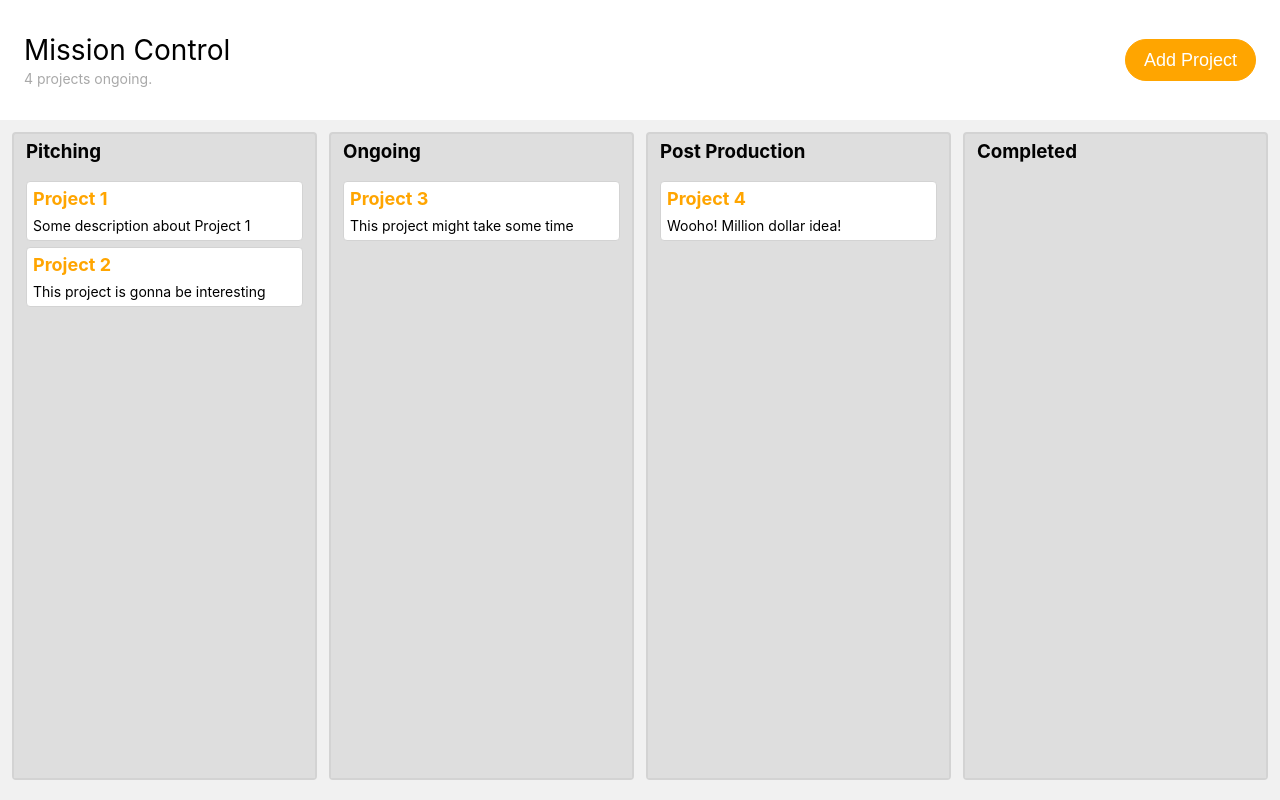
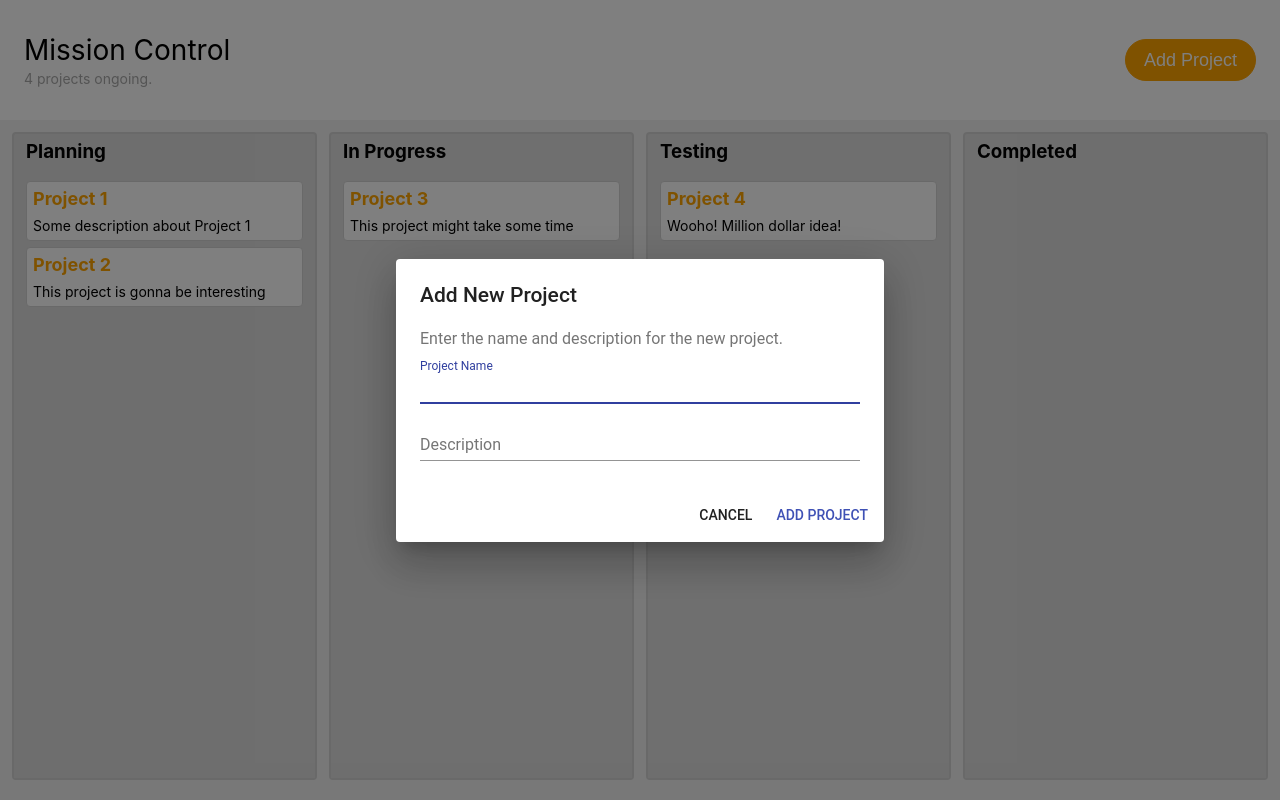
Before and after one commit to Ashu0039/kanbanboard, a React (Create React App) app: page / in a window 1280 px wide. Both pictures are taken after a click on the button "Add Project". Built offline with nearby package versions, Linux system fonts and the light colour scheme.

Commit message:
Adding component to Add Project

```diff
--- a/src/App.js
+++ b/src/App.js
@@ -5,6 +5,7 @@ import Snackbar from '@material-ui/core/Snackbar';
 import Header from './components/Header';
 import KanbanBoard from './components/KanbanBoard';
 import initialData from './initialData';
+import AddProject from './components/AddProject';
 
 const AppContainer = styled.div`
   width: 100%;
@@ -18,6 +19,7 @@ class App extends Component {
     ...initialData,
     showToast: false,
     toastMessage: '',
+    addProject: false,
   }
 
   updateStage = (stageId, newStage) => {
@@ -29,6 +31,15 @@ class App extends Component {
     this.setState({ stages: updatedStages });
   }
 
+  addNewProject = ({ projectName, description }) => {
+    console.log('add new project --> ', projectName, description);
+    this.closeAddProject();
+  }
+
+  openAddProject = () =>  this.setState({ addProject: true })
+
+  closeAddProject = () => this.setState({ addProject: false })
+
   showToastMessage = (message) => {
     this.setState({ showToast: true, toastMessage: message });
   }
@@ -38,7 +49,9 @@ class App extends Component {
   render() {
     return (
       <AppContainer>
-        <Header />
+        <Header
+          openAddProject={this.openAddProject}
+        />
         <KanbanBoard
           data={this.state}
           updateStage={this.updateStage}
@@ -54,6 +67,11 @@ class App extends Component {
           message={this.state.toastMessage}
           onClose={this.hideToastMessage}
         />
+        <AddProject
+          showAddProject={this.state.addProject}
+          onCancel={this.closeAddProject}
+          onSubmit={this.addNewProject}
+        />
       </AppContainer>
     );
   }
--- /dev/null
+++ b/src/components/AddProject.jsx
@@ -0,0 +1,102 @@
+import React, { Component } from 'react';
+import PropTypes from 'prop-types';
+import Button from '@material-ui/core/Button';
+import TextField from '@material-ui/core/TextField';
+import Dialog from '@material-ui/core/Dialog';
+import DialogActions from '@material-ui/core/DialogActions';
+import DialogContent from '@material-ui/core/DialogContent';
+import DialogContentText from '@material-ui/core/DialogContentText';
+import DialogTitle from '@material-ui/core/DialogTitle';
+
+class AddProject extends Component {
+  state = {
+    projectName: '',
+    description: '',
+  }
+
+  resetFields = () => {
+    this.setState({
+      projectName: '',
+      description: '',
+    });
+  }
+
+  handleDescriptionChange = (e) => {
+    this.setState({ description: e.target.value });
+  }
+
+  handleProjectNameChange = (e) => {
+    this.setState({ projectName: e.target.value });
+  }
+
+  onSubmit = () => {
+    const { projectName, description } = this.state;
+    this.props.onSubmit({ projectName, description });
+  }
+
+  onCancel = () => {
+    this.resetFields();
+    this.props.onCancel();
+  }
+
+  render() {
+    const { projectName, description } = this.state;
+    const { showAddProject } = this.props;
+
+    return (
+      <Dialog
+        open={showAddProject}
+        onClose={this.onCancel}
+        aria-labelledby="form-dialog-title"
+      >
+        <DialogTitle id="form-dialog-title">Add New Project</DialogTitle>
+        <DialogContent>
+          <DialogContentText>
+            Enter the name and description for the new project.
+          </DialogContentText>
+          <TextField
+            autoFocus
+            margin="dense"
+            id="name"
+            label="Project Name"
+            type="text"
+            fullWidth
+            value={projectName}
+            onChange={this.handleProjectNameChange}
+          />
+          <TextField
+            margin="dense"
+            id="name"
+            label="Description"
+            type="text"
+            fullWidth
+            value={description}
+            onChange={this.handleDescriptionChange}
+          />
+        </DialogContent>
+        <DialogActions>
+          <Button onClick={this.onCancel} color="default">
+            Cancel
+          </Button>
+          <Button onClick={this.onSubmit} color="primary">
+            Add Project
+          </Button>
+        </DialogActions>
+      </Dialog>
+    );
+  }
+}
+
+AddProject.propTypes = {
+  showAddProject: PropTypes.bool,
+  onCancel: PropTypes.func,
+  onSubmit: PropTypes.func,
+};
+
+AddProject.defaultProps = {
+  showAddProject: false,
+  onCancel: () => {},
+  onSubmit: () => {},
+};
+
+export default AddProject;
--- a/src/components/Header.jsx
+++ b/src/components/Header.jsx
@@ -1,4 +1,5 @@
 import React from 'react';
+import PropTypes from 'prop-types';
 import styled from 'styled-components';
 
 const HeaderContainer = styled.div`
@@ -45,14 +46,22 @@ const AddProjectButton = styled.button`
   }
 `;
 
-const Header = () => (
+const Header = ({ openAddProject }) => (
   <HeaderContainer>
     <TitleContainer>
       <Title>Mission Control</Title>
       <CountStatus>4 projects ongoing.</CountStatus>
     </TitleContainer>
-    <AddProjectButton>Add Project</AddProjectButton>
+    <AddProjectButton onClick={() => openAddProject()}>Add Project</AddProjectButton>
   </HeaderContainer>
 );
 
+Header.propTypes = {
+  openAddProject: PropTypes.func,
+};
+
+Header.defaultProps = {
+  openAddProject: () => {},
+};
+
 export default Header;
--- a/src/initialData.js
+++ b/src/initialData.js
@@ -1,18 +1,18 @@
 const initialData = {
   stages: {
-    'pitching': {
-      id: 'pitching',
-      title: 'Pitching',
+    'planning': {
+      id: 'planning',
+      title: 'Planning',
       projectIds: ['project-1', 'project-2'],
     },
-    'ongoing': {
-      id: 'ongoing',
-      title: 'Ongoing',
+    'in-progress': {
+      id: 'in-progress',
+      title: 'In Progress',
       projectIds: ['project-3'],
     },
-    'post-production': {
-      id: 'post-production',
-      title: 'Post Production',
+    'testing': {
+      id: 'testing',
+      title: 'Testing',
       projectIds: ['project-4'],
     },
     'completed': {
@@ -21,7 +21,7 @@ const initialData = {
       projectIds: [],
     }
   },
-  stageOrder: ['pitching', 'ongoing', 'post-production', 'completed'],
+  stageOrder: ['planning', 'in-progress', 'testing', 'completed'],
   projects: {
     'project-1': {
       id: 'project-1',
```
